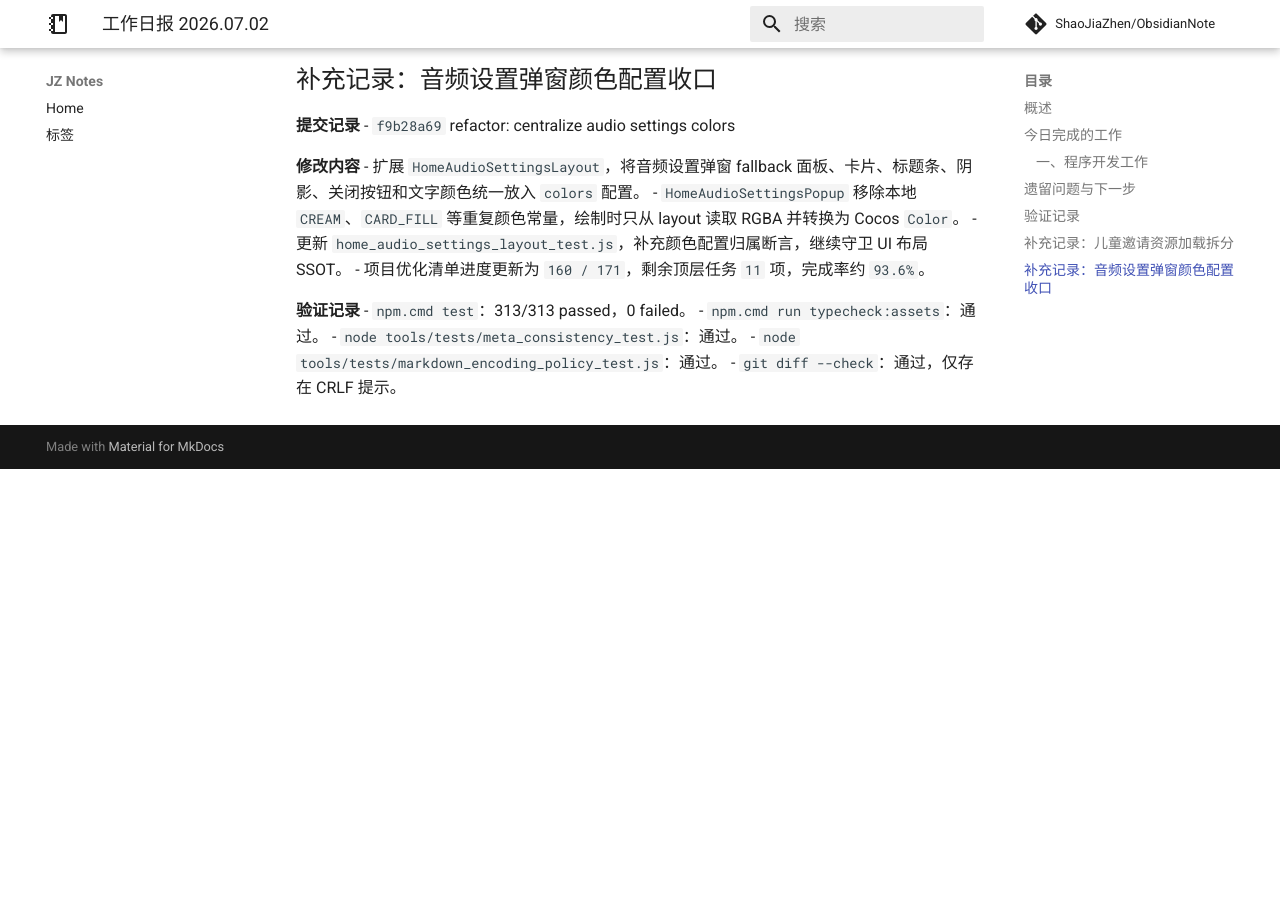
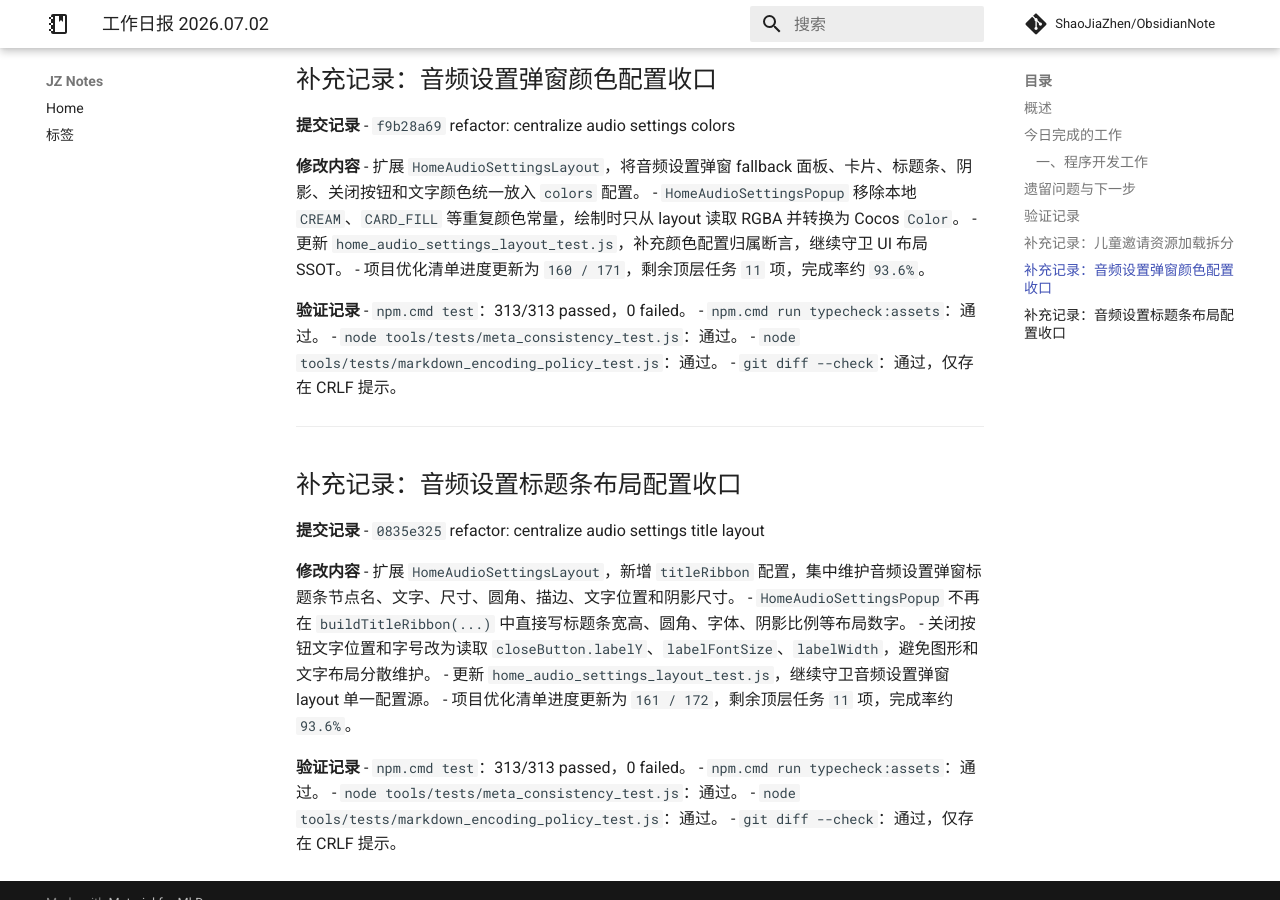
Before and after one commit to ShaoJiaZhen/ObsidianNote, an MkDocs documentation site: the page built from docs/工作内容/2026.07.02.md, in a window 1280 px wide and 900 px high, scrolled down 2026 px. Built offline with MkDocs 1.6.1 and Material for MkDocs 9.7.7, drawn with Linux system fonts in a browser that asks for light colours; comment, search, counter and statistics services are not loaded; before the commit the page ends 2495 px from its top, so only the background shows below that.

Commit message:
docs: record audio title layout centralization
- record project commit 0835e325 in the July 2 work log

- update optimization progress to 161/172

```diff
--- a/docs/工作内容/2026.07.02.md
+++ b/docs/工作内容/2026.07.02.md
@@ -101,3 +101,24 @@ project: 小鸡游戏
 - `node tools/tests/meta_consistency_test.js`：通过。
 - `node tools/tests/markdown_encoding_policy_test.js`：通过。
 - `git diff --check`：通过，仅存在 CRLF 提示。
+
+---
+
+## 补充记录：音频设置标题条布局配置收口
+
+**提交记录**
+- `0835e325` refactor: centralize audio settings title layout
+
+**修改内容**
+- 扩展 `HomeAudioSettingsLayout`，新增 `titleRibbon` 配置，集中维护音频设置弹窗标题条节点名、文字、尺寸、圆角、描边、文字位置和阴影尺寸。
+- `HomeAudioSettingsPopup` 不再在 `buildTitleRibbon(...)` 中直接写标题条宽高、圆角、字体、阴影比例等布局数字。
+- 关闭按钮文字位置和字号改为读取 `closeButton.labelY`、`labelFontSize`、`labelWidth`，避免图形和文字布局分散维护。
+- 更新 `home_audio_settings_layout_test.js`，继续守卫音频设置弹窗 layout 单一配置源。
+- 项目优化清单进度更新为 `161 / 172`，剩余顶层任务 `11` 项，完成率约 `93.6%`。
+
+**验证记录**
+- `npm.cmd test`：313/313 passed，0 failed。
+- `npm.cmd run typecheck:assets`：通过。
+- `node tools/tests/meta_consistency_test.js`：通过。
+- `node tools/tests/markdown_encoding_policy_test.js`：通过。
+- `git diff --check`：通过，仅存在 CRLF 提示。
```
